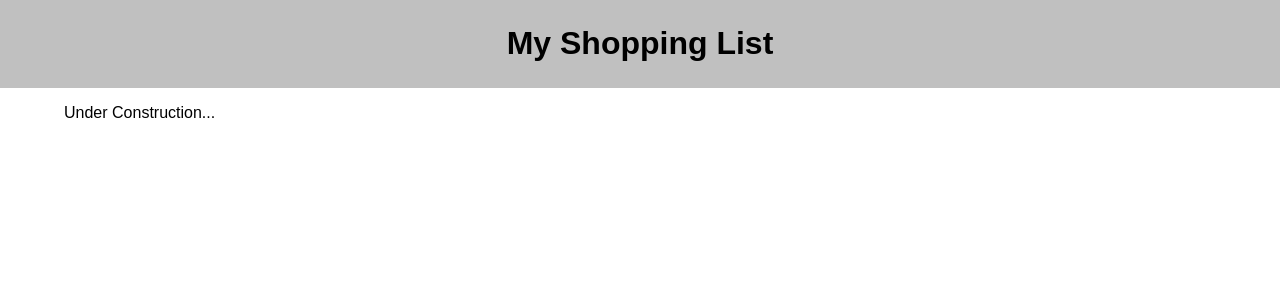
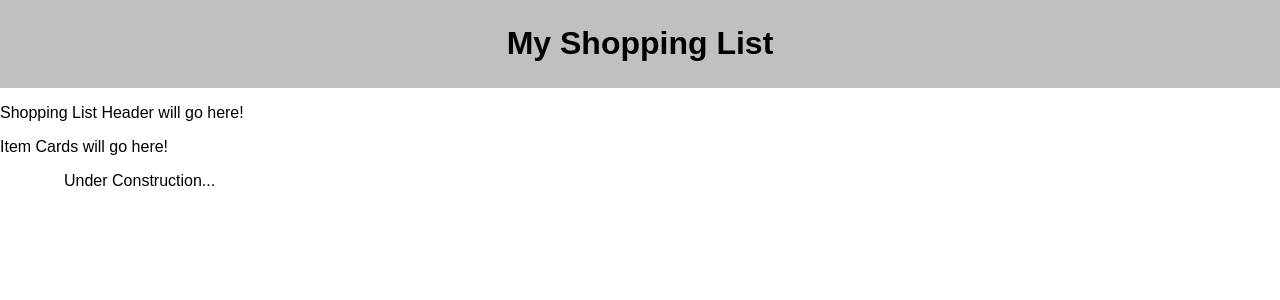
Before and after one commit to victoriamertens/group-fs-react-shopping-list, a React (Create React App) app: page / in a window 1280 px wide. Shown: the top 300 px of the page. Built offline with nearby package versions, Linux system fonts and the light colour scheme.

Commit message:
built framework for shopping list

```diff
--- a/src/components/App/App.jsx
+++ b/src/components/App/App.jsx
@@ -1,6 +1,7 @@
 import React from 'react';
 import { useEffect, useState } from 'react';
 import Header from '../Header/Header.jsx'
+import ShoppingList from '../ShoppingList/ShoppingList.jsx';
 import './App.css';
 import axios from 'axios';
 
@@ -26,6 +27,7 @@ function App() {
     return (
         <div className="App">
             <Header />
+            <ShoppingList />
             <main>
                 <p>Under Construction...</p>
             </main>
--- /dev/null
+++ b/src/components/ShoppingList/ShoppingList.jsx
@@ -0,0 +1,21 @@
+import axios from "axios";
+import App from "../App/App";
+
+
+
+function ShoppingList(){
+    console.log('in shoppingList');
+
+    return(
+        <>
+        <div>
+            <p>Shopping List Header will go here!</p>
+        </div>
+        <div>
+            <p>Item Cards will go here!</p>
+        </div>
+        </>
+    )
+}
+
+export default ShoppingList;
```
